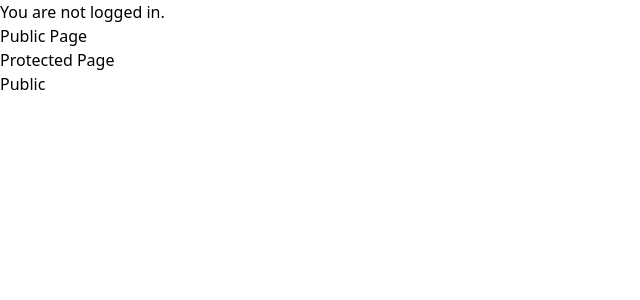
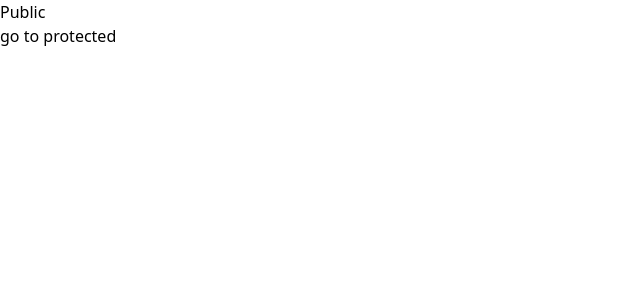
Before and after one commit to peguimasid/Vite-Boilerplate, a React (Vite) app: page / in a window 1280 px wide. Shown: the top 300 px of the page, without its empty margins (0-640 px from the left). Built offline with nearby package versions, Linux system fonts and the light colour scheme.

Commit message:
improving code

```diff
--- a/src/App.tsx
+++ b/src/App.tsx
@@ -1,12 +1,10 @@
-import * as React from 'react';
-import { Routes, Route, Link, useNavigate, useLocation, Navigate, Outlet } from 'react-router-dom';
-import { AuthProvider, useAuthContext } from './contexts/Auth';
+import { useCallback } from 'react';
+import { Routes, Route, useNavigate, useLocation, Navigate } from 'react-router-dom';
+import { useAuthContext } from './contexts/Auth';
 
 export default function App() {
   return (
-    <AuthProvider>
     <Routes>
-        <Route element={<Layout />}>
       <Route path="/" element={<PublicPage />} />
       <Route path="/login" element={<LoginPage />} />
       <Route
@@ -17,51 +15,7 @@ export default function App() {
           </RequireAuth>
         }
       />
-        </Route>
     </Routes>
-    </AuthProvider>
-  );
-}
-
-function Layout() {
-  return (
-    <div>
-      <AuthStatus />
-
-      <ul>
-        <li>
-          <Link to="/">Public Page</Link>
-        </li>
-        <li>
-          <Link to="/protected">Protected Page</Link>
-        </li>
-      </ul>
-
-      <Outlet />
-    </div>
-  );
-}
-
-function AuthStatus() {
-  const auth = useAuthContext();
-  const navigate = useNavigate();
-
-  if (!auth.user) {
-    return <p>You are not logged in.</p>;
-  }
-
-  return (
-    <p>
-      Welcome {auth.user}!{' '}
-      <button
-        onClick={() => {
-          auth.signOut(() => navigate('/'));
-        }}
-        className="bg-fuchsia-500"
-      >
-        Sign out
-      </button>
-    </p>
   );
 }
 
@@ -70,10 +24,6 @@ function RequireAuth({ children }: { children: JSX.Element }) {
   const location = useLocation();
 
   if (!auth.user) {
-    // Redirect them to the /login page, but save the current location they were
-    // trying to go to when they were redirected. This allows us to send them
-    // along to that page after they login, which is a nicer user experience
-    // than dropping them off on the home page.
     return <Navigate to="/login" state={{ from: location }} replace />;
   }
 
@@ -93,7 +43,8 @@ function LoginPage() {
     const formData = new FormData(event.currentTarget);
     const username = formData.get('username') as string;
 
-    auth.signIn(username, () => navigate(from, { replace: true }));
+    auth.signIn(username);
+    navigate(from, { replace: true });
   }
 
   return (
@@ -111,9 +62,30 @@ function LoginPage() {
 }
 
 function PublicPage() {
-  return <h3>Public</h3>;
+  const navigate = useNavigate();
+  return (
+    <main>
+      <h3>Public</h3>
+      <button onClick={() => navigate('/protected')}>go to protected</button>
+    </main>
+  );
 }
 
 function ProtectedPage() {
-  return <h3>Protected</h3>;
+  const { signOut } = useAuthContext();
+  const navigate = useNavigate();
+
+  const handleSignOut = useCallback(() => {
+    signOut();
+    navigate('/');
+  }, [navigate, signOut]);
+
+  return (
+    <main>
+      <button onClick={handleSignOut} className="bg-red-400">
+        SignOut
+      </button>
+      <h3>Protected</h3>
+    </main>
+  );
 }
--- a/src/contexts/Auth.tsx
+++ b/src/contexts/Auth.tsx
@@ -2,19 +2,17 @@ import { createContext, useState, FunctionComponent, useContext, PropsWithChildr
 
 interface AuthContextType {
   user: string;
-  signIn: (user: string, callback: VoidFunction) => void;
-  signOut: (callback: VoidFunction) => void;
+  signIn: (user: string) => void;
+  signOut: () => void;
 }
 
 const fakeAuthProvider = {
   isAuthenticated: false,
-  signIn(callback: VoidFunction) {
+  signIn() {
     fakeAuthProvider.isAuthenticated = true;
-    setTimeout(callback, 100);
   },
-  signOut(callback: VoidFunction) {
+  signOut() {
     fakeAuthProvider.isAuthenticated = false;
-    setTimeout(callback, 100);
   }
 };
 
@@ -23,18 +21,14 @@ const AuthContext = createContext<AuthContextType>(null as unknown as AuthContex
 export const AuthProvider: FunctionComponent<PropsWithChildren> = ({ children }) => {
   const [user, setUser] = useState<string>('');
 
-  const signIn = (newUser: string, callback: VoidFunction) => {
-    return fakeAuthProvider.signIn(() => {
-      setUser(newUser);
-      callback();
-    });
+  const signIn = (newUser: string) => {
+    setUser(newUser);
+    return fakeAuthProvider.signIn();
   };
 
-  const signOut = (callback: VoidFunction) => {
-    return fakeAuthProvider.signOut(() => {
-      setUser('');
-      callback();
-    });
+  const signOut = () => {
+    setUser('');
+    return fakeAuthProvider.signOut();
   };
 
   const value = useMemo(() => {
--- a/src/main.tsx
+++ b/src/main.tsx
@@ -5,6 +5,7 @@ import ReactDOM from 'react-dom/client';
 import App from './App';
 
 import { BrowserRouter } from 'react-router-dom';
+import { AuthProvider } from './contexts/Auth';
 
 const rootElement = document.getElementById('root') as HTMLElement;
 const root = ReactDOM.createRoot(rootElement);
@@ -12,7 +13,9 @@ const root = ReactDOM.createRoot(rootElement);
 root.render(
   <StrictMode>
     <BrowserRouter>
-      <App />
+      <AuthProvider>
+        <App />
+      </AuthProvider>
     </BrowserRouter>
   </StrictMode>
 );
```
Lines whose indentation alone changed are shown as unchanged.
